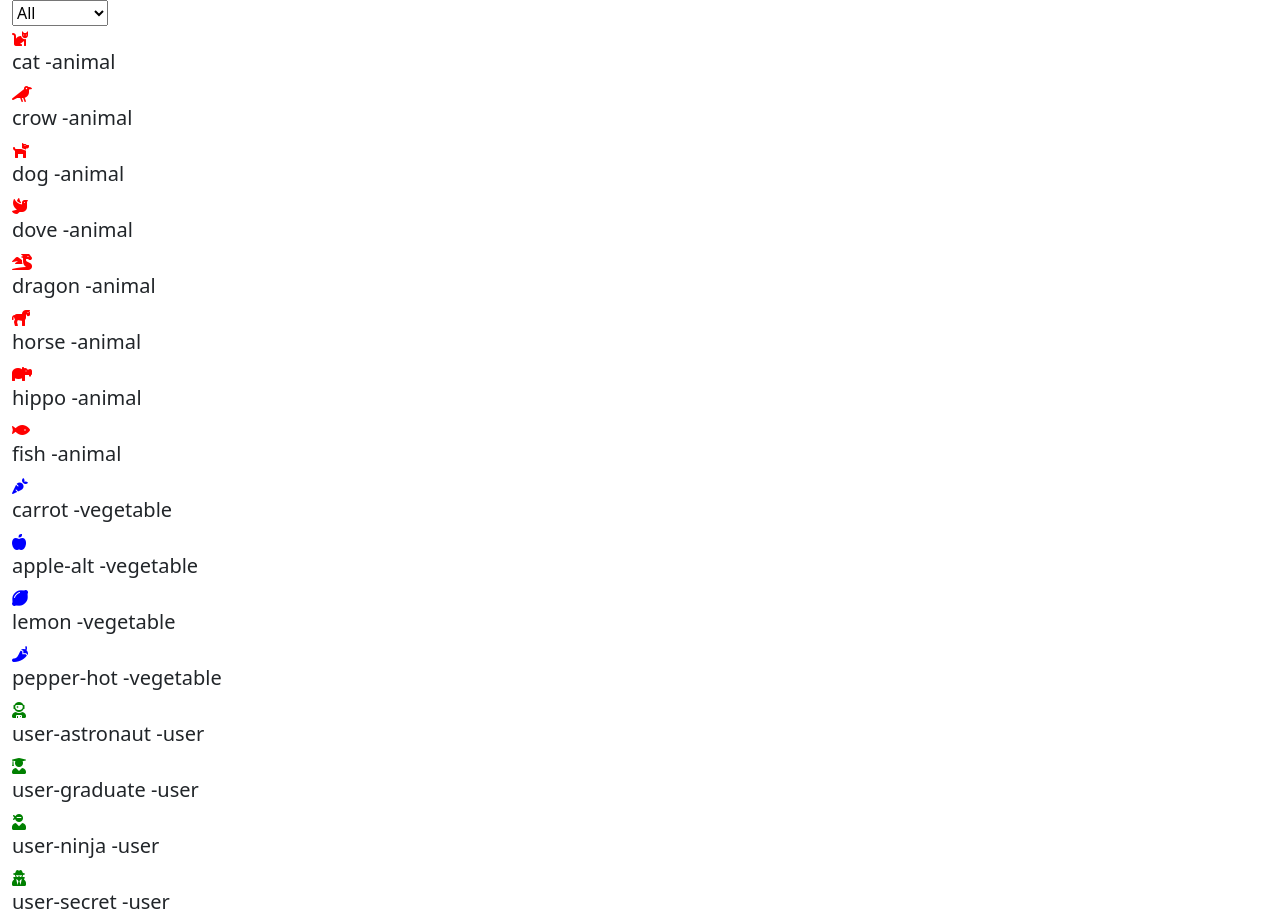
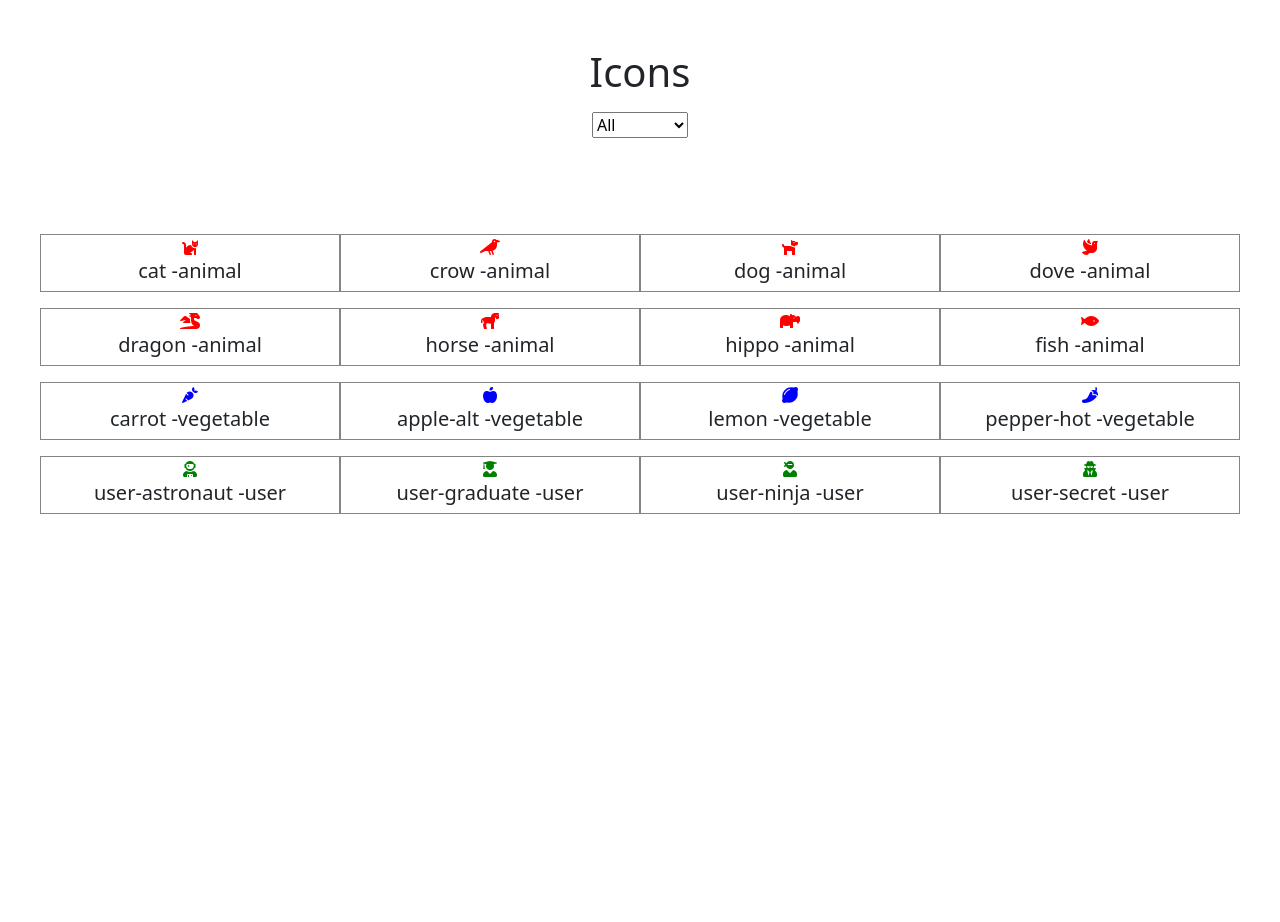
Before and after one commit to andmalt/js-es6-icons, a plain HTML site: page index.html in a window 1280 px wide. After the commit the page ends 800 px from the top, so only its background shows below. Drawn offline with nearby package versions, Linux system fonts and the light colour scheme.

Commit message:
modified Html and inserted css

```diff
--- a/Js/myscrypt.js
+++ b/Js/myscrypt.js
@@ -125,7 +125,7 @@ const printOnThePage = ((array , col) => {
 
         htmlContent +=
         `
-        <div>
+        <div class="col-3 box_icons">
             <i class="${family} ${prefix}${name}" style="color: ${color}"></i>
             <h5 class="icon-title">${name} -${type}</h5>
         </div>
@@ -158,7 +158,6 @@ const colorized = ((array , colors)=>{
         if(indexOfType !== -1){
             element.color = colors[indexOfType];
         }
-        console.log(element.color);
         return element;
     });
 
--- a/css/style.css
+++ b/css/style.css
@@ -0,0 +1,3 @@
+.box_icons{
+    border: 1px solid rgb(133, 133, 133);
+}
--- a/index.html
+++ b/index.html
@@ -22,16 +22,20 @@
         <div class="row">
 
             <div class="col-12">
-                <div class="selector-d">
+                <div class="selector-d text-center py-5">
+                    <h1 class="pb-2">Icons</h1>
                     <select name="my_select" id="my-select">
                         <option value="all">All</option>
                     </select>
                 </div>
             </div>
 
-            <div class="col-12" id="icons-col">
+            <div class="col-12 p-5 text-center">
+                <div class="row justify-content-evenly g-3" id="icons-col">
 
+                </div>
             </div>
+
         </div>
     </main>
 
```
